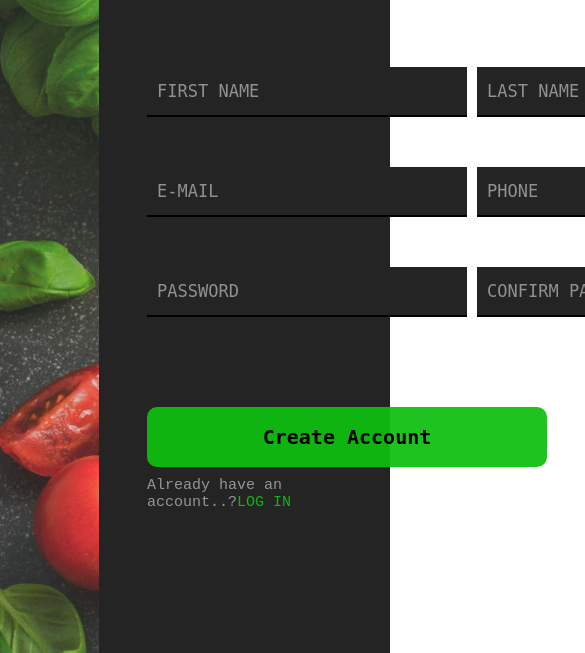
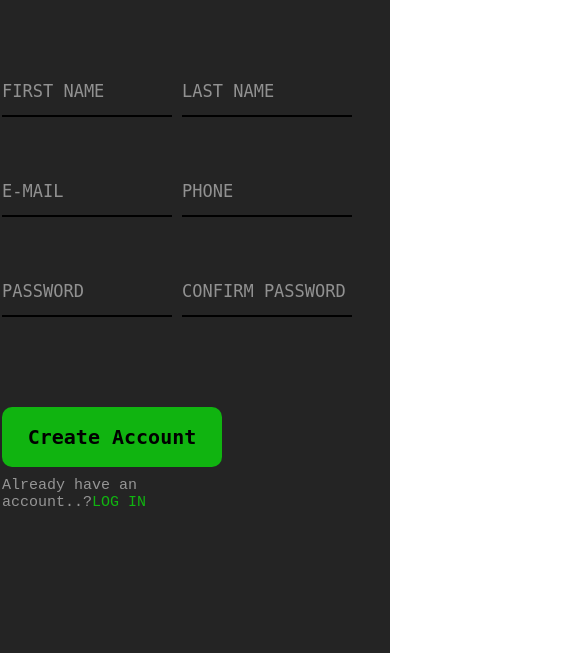
Before and after one commit to Kevinjose102/Sign-up-Form, a plain HTML site: page index.html in a window 390 px wide. Shown: the part 191-844 px from the top of the page, 585 px wide, since content can reach past the window. Drawn offline with Linux system fonts and the light colour scheme.

Commit message:
minor changes to css

```diff
--- a/styles.css
+++ b/styles.css
@@ -97,7 +97,7 @@ form{
 
 input{
     height: 50px;
-    width: 20rem;
+    width: 100%;
     font-size: 17px;
     padding: 10px;
     font-family: 'monospace';
@@ -171,3 +171,30 @@ input::placeholder{
 .login > span{
     color: rgba(15, 191, 15, 0.93);
 }
+
+@media only screen and (max-width: 500px){
+    .img-container{
+        width: 0;
+        height: 0;
+        visibility: hidden;
+    }
+    .image{
+        width: 0;
+        height: 0;
+    }
+    .form-container{
+        margin: 2px
+    }
+    input{
+        padding: 0;
+        width: 170px
+    }
+    form{
+        width: 100vw;
+        height: 100vh;
+        justify-content: left;
+    }
+    #submit{
+        width: 220px;
+    }
+}
```
